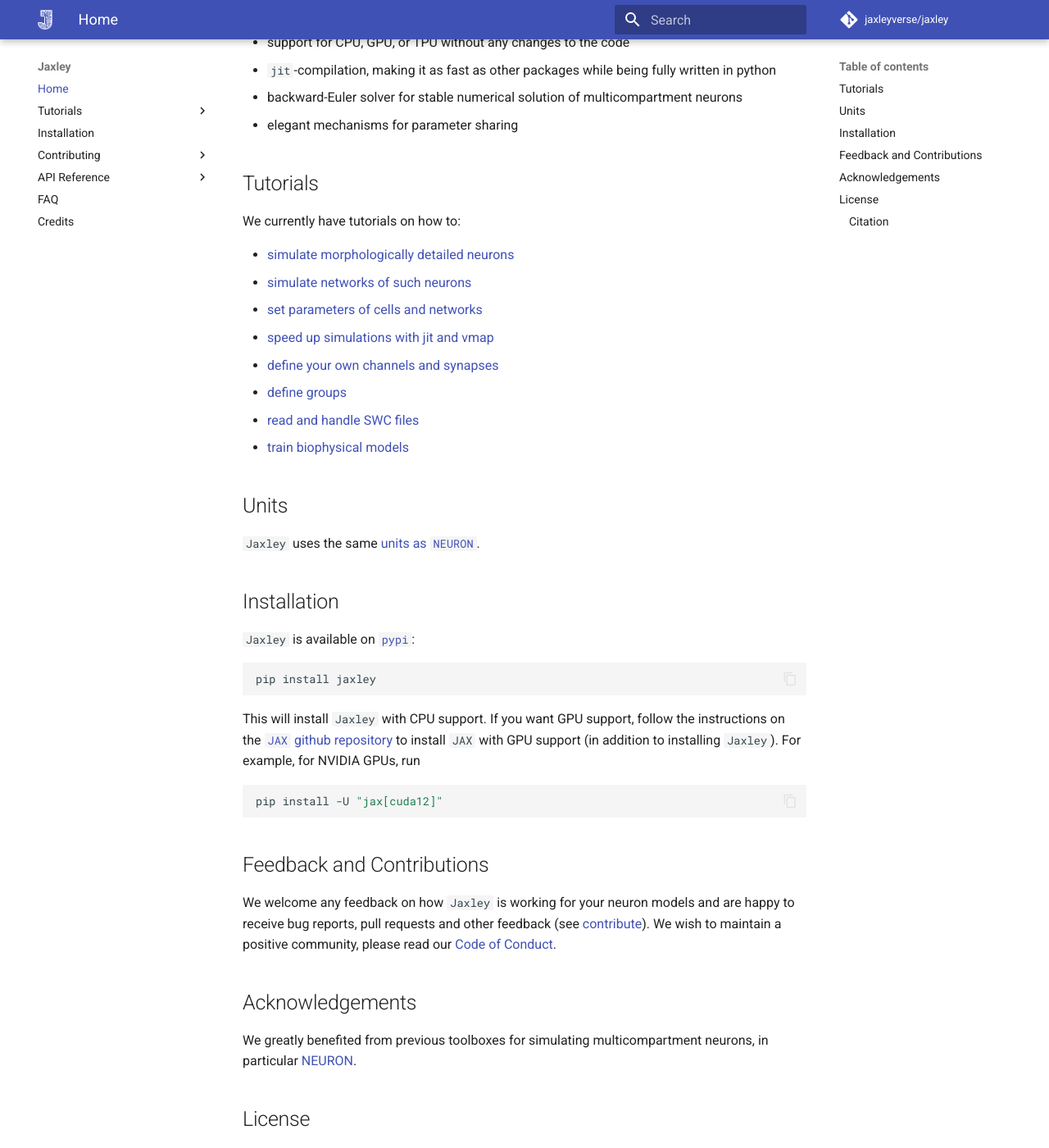
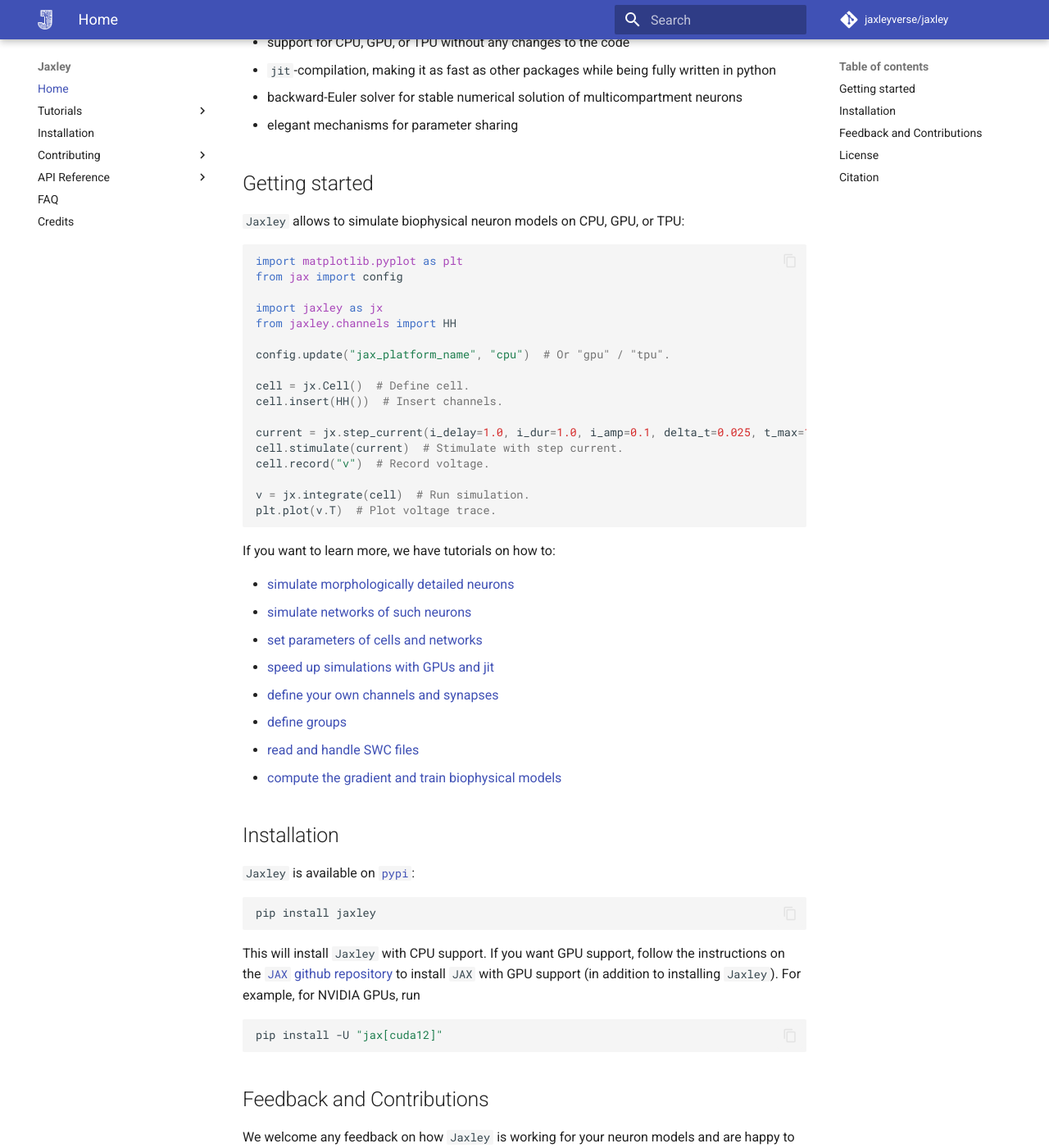
Before and after one commit to jaxleyverse/jaxley, an MkDocs documentation site: the page built from docs/docs/index.md, in a window 1280 px wide and 1400 px high, scrolled down 359 px. Shown: the whole window at 82% size. Built offline with MkDocs 1.6.1 and Material for MkDocs 9.7.7, drawn with Linux system fonts in a browser that asks for light colours; comment, search, counter and statistics services are not loaded; some of the changed text lies outside the part shown.

Commit message:
Add funding, remove acknowledgements for README

````diff
--- a/docs/docs/index.md
+++ b/docs/docs/index.md
@@ -12,26 +12,43 @@
 - elegant mechanisms for parameter sharing
 
 
-## Tutorials
+## Getting started
 
-We currently have tutorials on how to:
+`Jaxley` allows to simulate biophysical neuron models on CPU, GPU, or TPU:
+```python
+import matplotlib.pyplot as plt
+from jax import config
+
+import jaxley as jx
+from jaxley.channels import HH
+
+config.update("jax_platform_name", "cpu")  # Or "gpu" / "tpu".
+
+cell = jx.Cell()  # Define cell.
+cell.insert(HH())  # Insert channels.
+
+current = jx.step_current(i_delay=1.0, i_dur=1.0, i_amp=0.1, delta_t=0.025, t_max=10.0)
+cell.stimulate(current)  # Stimulate with step current.
+cell.record("v")  # Record voltage.
+
+v = jx.integrate(cell)  # Run simulation.
+plt.plot(v.T)  # Plot voltage trace.
+```
+
+If you want to learn more, we have tutorials on how to:
 
 - [simulate morphologically detailed neurons](https://jaxleyverse.github.io/jaxley/tutorial/01_morph_neurons/)
 - [simulate networks of such neurons](https://jaxleyverse.github.io/jaxley/tutorial/02_small_network/)
 - [set parameters of cells and networks](https://jaxleyverse.github.io/jaxley/tutorial/03_setting_parameters/)
-- [speed up simulations with jit and vmap](https://jaxleyverse.github.io/jaxley/tutorial/04_jit_and_vmap/)
+- [speed up simulations with GPUs and jit](https://jaxleyverse.github.io/jaxley/tutorial/04_jit_and_vmap/)
 - [define your own channels and synapses](https://jaxleyverse.github.io/jaxley/tutorial/05_channel_and_synapse_models/)
 - [define groups](https://jaxleyverse.github.io/jaxley/tutorial/06_groups/)
 - [read and handle SWC files](https://jaxleyverse.github.io/jaxley/tutorial/08_importing_morphologies/)
-- [train biophysical models](https://jaxleyverse.github.io/jaxley/tutorial/07_gradient_descent/)
-
-
-## Units
-
-`Jaxley` uses the same [units as `NEURON`](https://www.neuron.yale.edu/neuron/static/docs/units/unitchart.html).
+- [compute the gradient and train biophysical models](https://jaxleyverse.github.io/jaxley/tutorial/07_gradient_descent/)
 
 
 ## Installation
+
 `Jaxley` is available on [`pypi`](https://pypi.org/project/jaxley/):
 ```sh
 pip install jaxley
@@ -47,17 +64,12 @@
 We welcome any feedback on how `Jaxley` is working for your neuron models and are happy to receive bug reports, pull requests and other feedback (see [contribute](https://github.com/jaxleyverse/jaxley/blob/main/CONTRIBUTING.md)). We wish to maintain a positive community, please read our [Code of Conduct](https://github.com/jaxleyverse/jaxley/blob/main/CODE_OF_CONDUCT.md).
 
 
-## Acknowledgements
+## License
 
-We greatly benefited from previous toolboxes for simulating multicompartment neurons, in particular [NEURON](https://github.com/neuronsimulator/nrn).
+[Apache License Version 2.0 (Apache-2.0)](https://github.com/jaxleyverse/jaxley/blob/main/LICENSE)
 
 
-## License
-
-[Apache License](https://github.com/jaxleyverse/jaxley/blob/main/LICENSE)
-
-
-### Citation
+## Citation
 
 If you use `Jaxley`, consider citing the [corresponding paper](https://www.biorxiv.org/content/10.1101/2024.08.21.608979):
 
````
Also changed, not shown: docs/docs/credits.md (+7 -2 lines), docs/docs/faq.md (+6 -1 lines), docs/docs/faq/question_01.md (+2 -17 lines), docs/docs/faq/question_02.md (added, +18 -0 lines), README.md, 2 other files.
